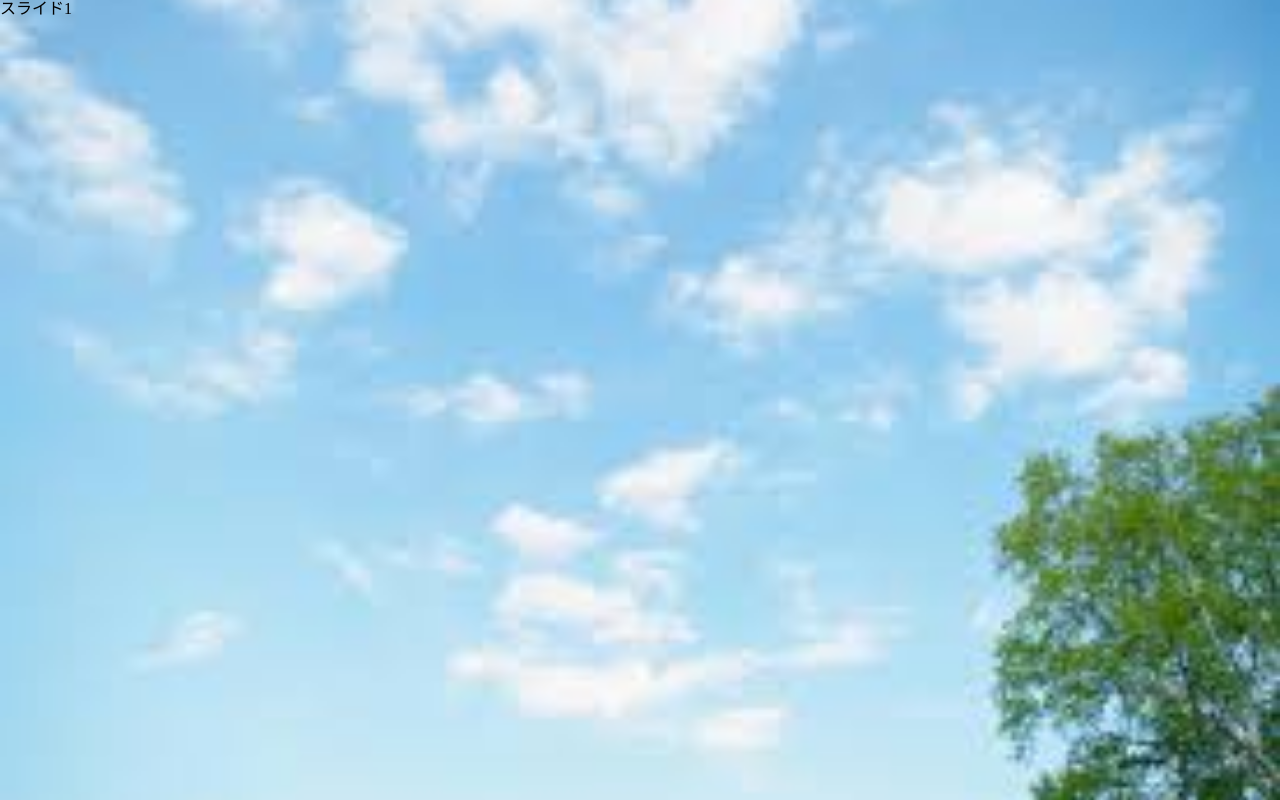
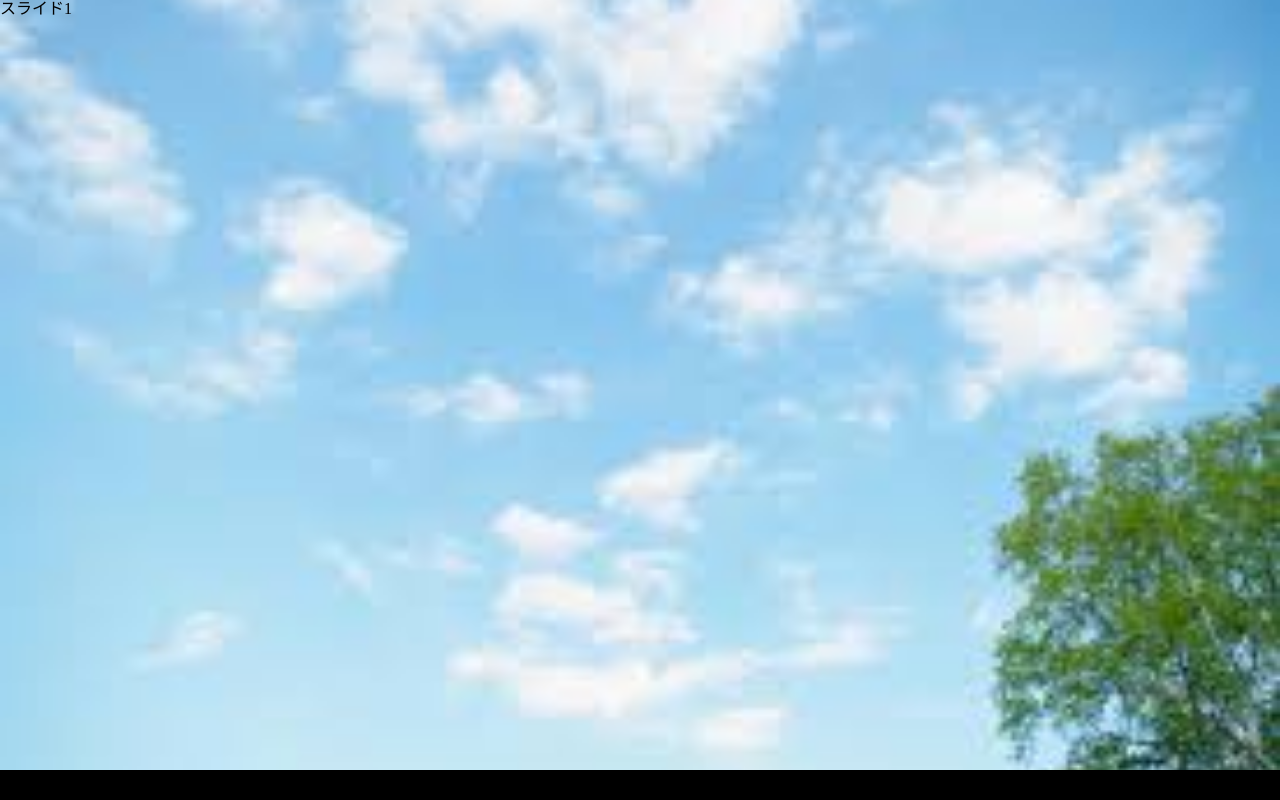
Before and after one commit to sato-git-hub/original_product, a plain HTML site: page index.html in a window 1280 px wide. Drawn offline with nearby package versions, Linux system fonts and the light colour scheme; some packages are replaced by stand-ins of ours.

Commit message:
add: メニューバー追加とスライド操作領域の制御

```diff
--- a/index.html
+++ b/index.html
@@ -26,6 +26,7 @@
   <div class="click-area top"></div>
   <div class="click-area bottom"></div>
 </div>
+<div class="menu-bar"></div>
 <script src="https://cdn.jsdelivr.net/npm/swiper@9/swiper-bundle.min.js"></script>
 <script>
   const swiper = new Swiper('.swiper', {
@@ -54,6 +55,8 @@ document.addEventListener("pointerdown", (e) => {
     }
 // 画面をタッチして、またはタッチペンで操作する場合
   }else if (e.pointerType === "touch"|| e.pointerType === "pen"){
+    if (!e.target.closest(".swiper"))return;
+    if (e.target.closest(".menu-bar"))
     startY = e.clientY;
     bool = true;
     startTranslateY = swiper.getTranslate()
--- a/style.css
+++ b/style.css
@@ -24,3 +24,12 @@
 .bottom {
   bottom: 0
 }
+
+.menu-bar {
+  position: absolute;
+  bottom: 0px;
+  background-color: black;
+  height: 30px;
+  width: 100%;
+  z-index: 10;
+}
```
